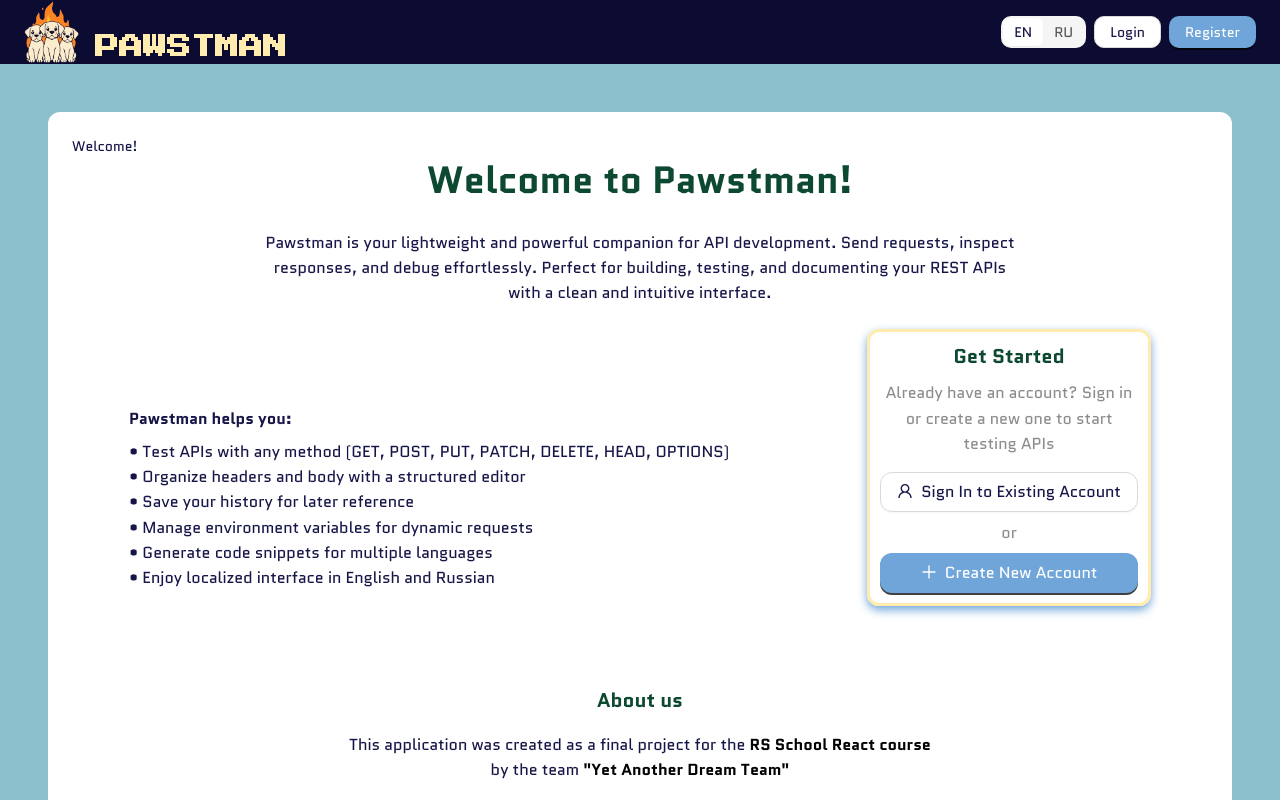
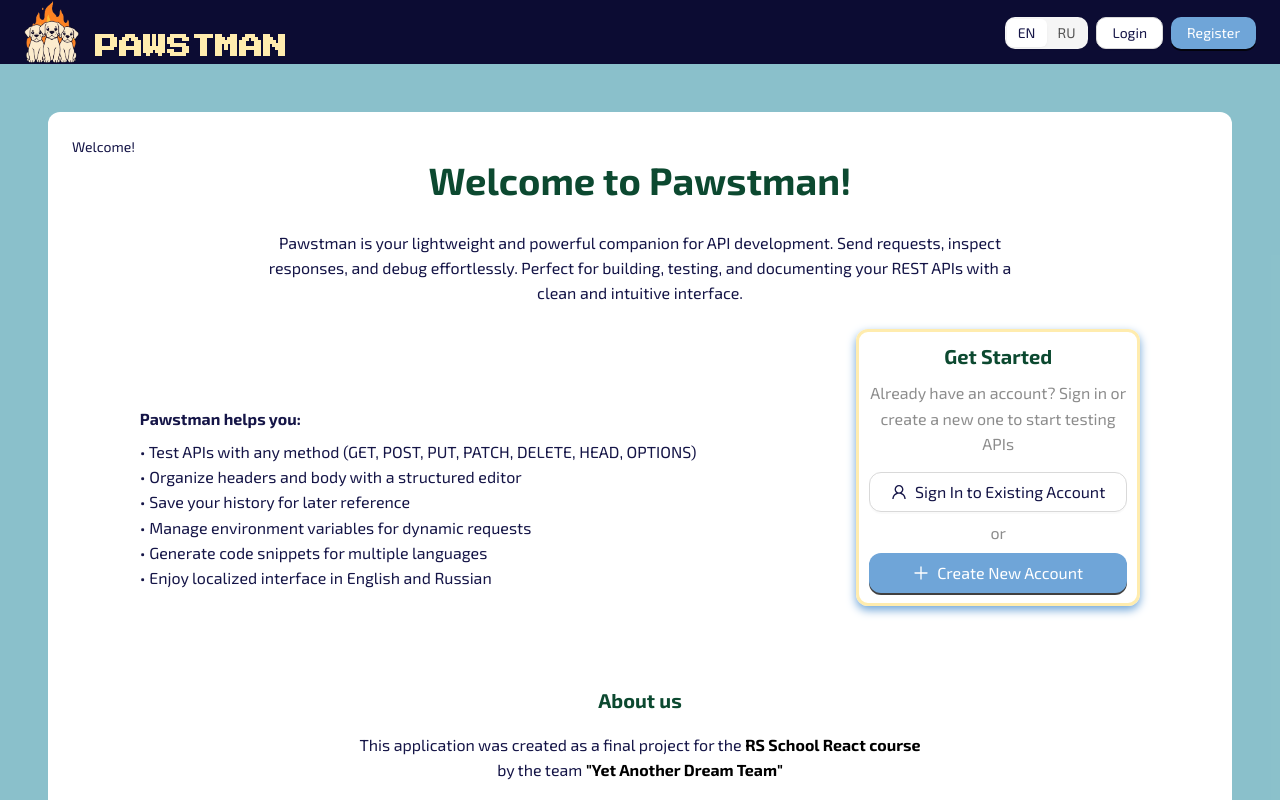
Before and after one commit to Mxmmsv/rest-client-app, a Next.js app: page /en in a window 1280 px wide. Shown: the top 800 px of the page. Built offline with nearby package versions, Linux system fonts and the light colour scheme; no server answers; what @ant-design/nextjs-registry would draw is missing.

Commit message:
refactor: change font

```diff
--- a/src/app/globals.css
+++ b/src/app/globals.css
@@ -15,7 +15,7 @@ body {
 
 :root {
   --font-logo-font: 'Press_Start_2P';
-  --font-primary-font: 'Quantico';
+  --font-primary-font: 'Exo_2';
   --color-bg-object: #faf2d9;
   --color-base-dark: #0c0c33;
   --color-base: #3a3a4d;
--- a/src/app/layout.tsx
+++ b/src/app/layout.tsx
@@ -2,7 +2,7 @@ import '@ant-design/v5-patch-for-react-19';
 import './globals.css';
 import { AntdRegistry } from '@ant-design/nextjs-registry';
 import { ConfigProvider } from 'antd';
-import { Press_Start_2P, Quantico } from 'next/font/google';
+import { Press_Start_2P, Exo_2 } from 'next/font/google';
 
 import { customTheme } from '@/lib/antd/theme';
 
@@ -16,7 +16,7 @@ const logo_font = Press_Start_2P({
   display: 'swap',
 });
 
-const primary_font = Quantico({
+const primary_font = Exo_2({
   subsets: ['latin'],
   weight: ['400', '700'],
   variable: '--font-primary-font',
```
Also changed, not shown: 1 other file (tests, documents, lock files or other folders).
